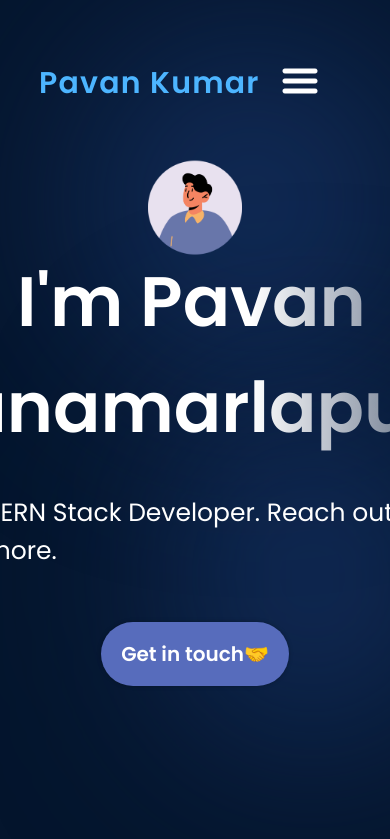
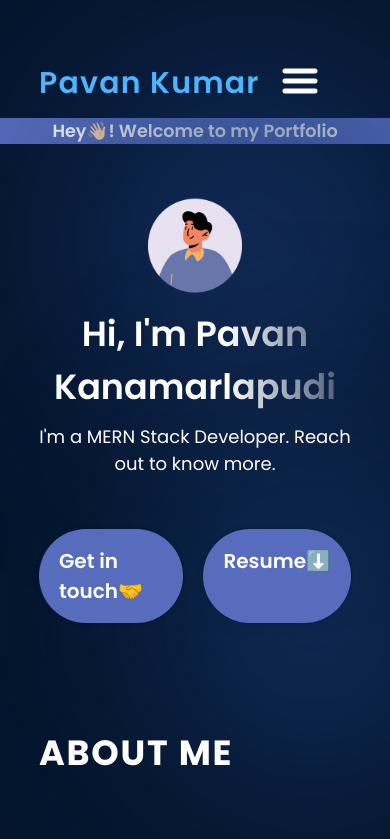
Before and after one commit to Pavank-1812/Portfolio.2.O, a React (Vite) app: page / in a window 390 px wide. Shown: the top 839 px of the page. Built offline with nearby package versions, Linux system fonts and the light colour scheme.

Commit message:
updated portfolio

```diff
--- a/src/components/About/About.module.css
+++ b/src/components/About/About.module.css
@@ -77,6 +77,7 @@
     background-color: transparent;
     padding-left: 0;
     padding-right: 0;
+    margin-top: 30px;
   }
 
   .content {
--- a/src/components/Hero/Hero.jsx
+++ b/src/components/Hero/Hero.jsx
@@ -1,6 +1,7 @@
 import React from "react";
 import { getImageUrl } from "../../utils";
 import styles from "./Hero.module.css";
+import resume from "../../Resume/Pavan_Kanamarlapudi.pdf";
 
 const Hero = () => {
   return (
@@ -10,12 +11,22 @@ const Hero = () => {
         <p className={styles.description}>
           I'm a MERN Stack Developer. Reach out to know more.
         </p>
+        <div className={styles.link}>
           <a
+            target="_blank"
             className={styles.contactBtn}
             href="mailto:pavankanamarlapudi18@gmail.com"
           >
             Get in touch🤝
           </a>
+          <a
+          target="_blank"
+            className={styles.contactBtn}
+            href={resume}
+          >
+            Resume⬇️
+          </a>
+        </div>
       </div>
       <img
         className={styles.heroImg}
--- a/src/components/Hero/Hero.module.css
+++ b/src/components/Hero/Hero.module.css
@@ -47,6 +47,11 @@
   box-shadow: 0 0 4px 0 rgba(0, 0, 0, 0.25);
 }
 
+.link {
+  display: flex;
+  gap: 20px;
+}
+
 .heroImg {
   width: 30%;
   z-index: 1;
@@ -65,7 +70,7 @@
     transform: translate(0,10px);
   }
   100% {
-    transform: translate(0,-10px);
+    transform: translate(0,-0px);
   }
 }
 
@@ -106,5 +111,15 @@
   .content {
     align-items: center;
   }
+  .title {
+    font-size: 35px;
+    text-align: center;
+    margin-top: 20px;
+    margin-bottom: 10px;
+  }
+  .description {
+    font-size: 18px;
+    text-align: center;
+  }
 
 }
--- a/src/components/Navbar/Navbar.jsx
+++ b/src/components/Navbar/Navbar.jsx
@@ -1,11 +1,25 @@
-import { useState } from "react";
-import React from "react";
+import React, { useState, useEffect } from "react";
 import styles from "./Navbar.module.css";
 import { getImageUrl } from "../../utils";
 
 const Navbar = () => {
+  const welcomeTypeSpeed = 120;
   const [menuOpen, setMenuOpen] = useState(false);
+  const [typedText, setTypedText] = useState("");
+  const [textToType, setTextToType] = useState("Hey👋🏻! Welcome to my Portfolio");
+
+  useEffect(() => {
+    const timer = setTimeout(() => {
+      if (textToType.length > typedText.length) {
+        setTypedText(textToType.substring(0, typedText.length + 1));
+      }
+    }, welcomeTypeSpeed);
+
+    return () => clearTimeout(timer);
+  }, [typedText, textToType]);
+
   return (
+    <>
       <nav className={styles.navbar}>
         <a className={styles.title} href="#">
           Pavan Kumar
@@ -21,7 +35,12 @@ const Navbar = () => {
             alt="menu_Icon"
             onClick={() => setMenuOpen(!menuOpen)}
           />
-        <ul className={`${styles.menuItems} ${menuOpen && styles.menuOpen}`} onClick={() => {setMenuOpen(false)}}>
+          <ul
+            className={`${styles.menuItems} ${menuOpen && styles.menuOpen}`}
+            onClick={() => {
+              setMenuOpen(false);
+            }}
+          >
             <li>
               <a href="#home">Home</a>
             </li>
@@ -40,6 +59,10 @@ const Navbar = () => {
           </ul>
         </div>
       </nav>
+      <div className={styles.sub_header}>
+        <p>{typedText}</p>
+      </div>
+    </>
   );
 };
 
--- a/src/components/Navbar/Navbar.module.css
+++ b/src/components/Navbar/Navbar.module.css
@@ -10,12 +10,52 @@
   margin: 0 10%; /*modify accordingly*/
 }
 
+ul li {
+  display: inline-block;
+  margin: 0 14px;
+}
+
+ul li a {
+  color: #fff;
+  transition: 0.6s;
+  position: relative;
+  z-index: 1;
+}
+
+ul li a:after {
+  position: absolute;
+  content: "";
+  top: 100%;
+  left: 0;
+  height: 3px;
+  width: 0;
+  background-color: var(--color--navbar-list);
+  transition: 0.6s;
+}
+ul li a:hover:after {
+  width: 100%;
+}
+
+.sub_header {
+  width: 100%;
+  margin-top: 12px;
+  background: var(--color-primary);
+  color: var(--color-text);
+  font-weight: 600;
+  font-size: 1.1rem;
+  text-align: center;
+}
+
 .title {
   font-size: 30px;
   font-weight: 600;
   text-decoration: none;
   color: var(--color-title);
   letter-spacing: 1.2px;
+}
+
+.menuBtn {
+  display: none;
 }
 
 .menu {
--- a/src/data/projects.json
+++ b/src/data/projects.json
@@ -18,7 +18,6 @@
     "description": "This is a customized app for which recommends users movies upon selecting genre and users get personal space for writing notes and using timer. This app also diplays latest news and weather details from respective APIs.",
     "skills": [
       "React.js",
-      "API",
       "Git",
       "Netlify"
     ],
@@ -30,7 +29,9 @@
     "imageSrc": "projects/Group-Notes.png",
     "description": "Developed a responsive web application using React.js for managing group notes efficiently. Implemented features allowing users to create notes within designated groups.",
     "skills": [
-      "React.js"
+      "React.js",
+      "Git",
+      "Vercel"
     ],
     "Project_Link": "https://pocket-notes-rho-six.vercel.app/",
     "Github_Link": "https://github.com/Pavank-1812/Group-Notes"
--- a/src/vars.css
+++ b/src/vars.css
@@ -9,8 +9,10 @@
   --color-bg: #04152d;
   --color-title: #4db5ff;
   --color-projectLink: #4db5ff;
+  --color--navbar-list: #4db5ff;
   --color-skill: orangered;
   --color-link: orangered;
+  --color-subHeader:
 
   /* Fonts */
   --font-roboto: "Roboto";
```
Also changed, not shown: 1 other file (tests, documents, lock files or other folders). Lines whose indentation alone changed are shown as unchanged.
